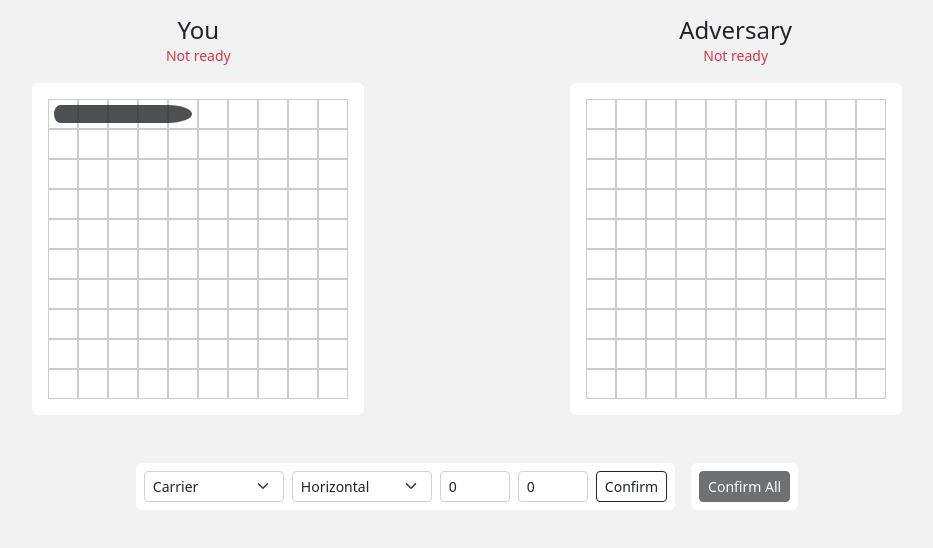
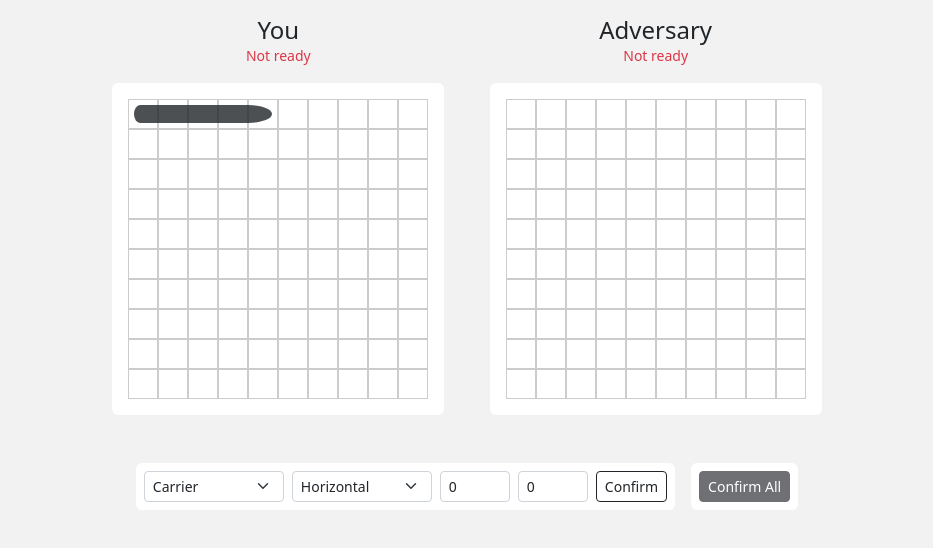
Before and after one commit to NaughtyFrog1/pruebas-seminario-js, a plain HTML site: page battleship-board/index.html in a window 1280 px wide. Shown: the whole page, without its empty margins (173-1106 px from the left). Drawn offline with nearby package versions, Linux system fonts and the light colour scheme.

Commit message:
add bb-container

```diff
--- a/battleship-board/index.html
+++ b/battleship-board/index.html
@@ -16,6 +16,7 @@
     <script src="app.js" type="module"></script>
   </head>
   <body>
+    <div class="bb-container">
       <!-- Información de jugadores y tableros -->
       <div class="mt-3 mb-5 d-flex justify-content-evenly">
         <div>
@@ -100,5 +101,6 @@
         </div>
       </div>
       <!-- end barcos del jugador -->
+    </div>
   </body>
 </html>
--- a/battleship-board/styles.css
+++ b/battleship-board/styles.css
@@ -6,6 +6,12 @@
 
 body {
   background: #f2f2f2;
+}
+
+.bb-container {
+  min-width: 700px;
+  max-width: 800px;
+  margin: 0 auto;
 }
 
 .bb-board {
```
Lines whose indentation alone changed are shown as unchanged.
